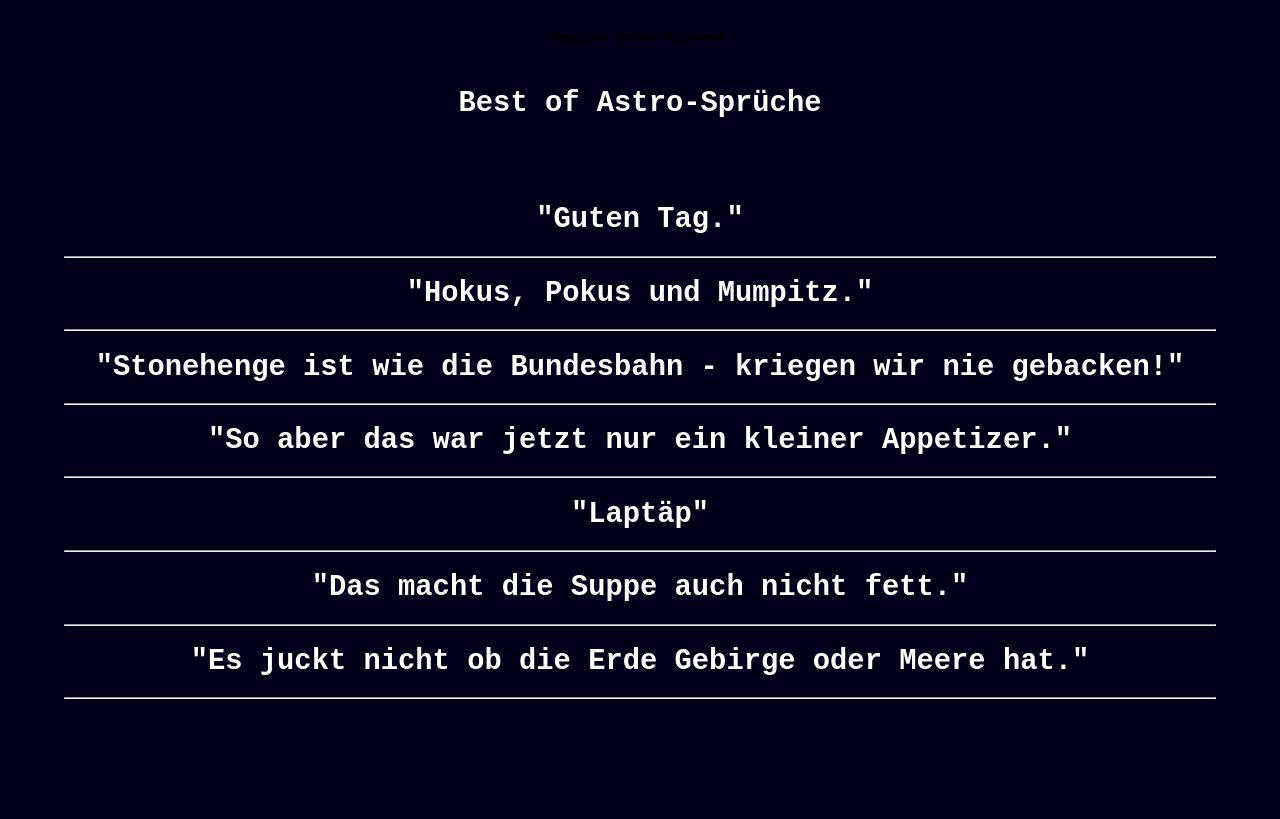
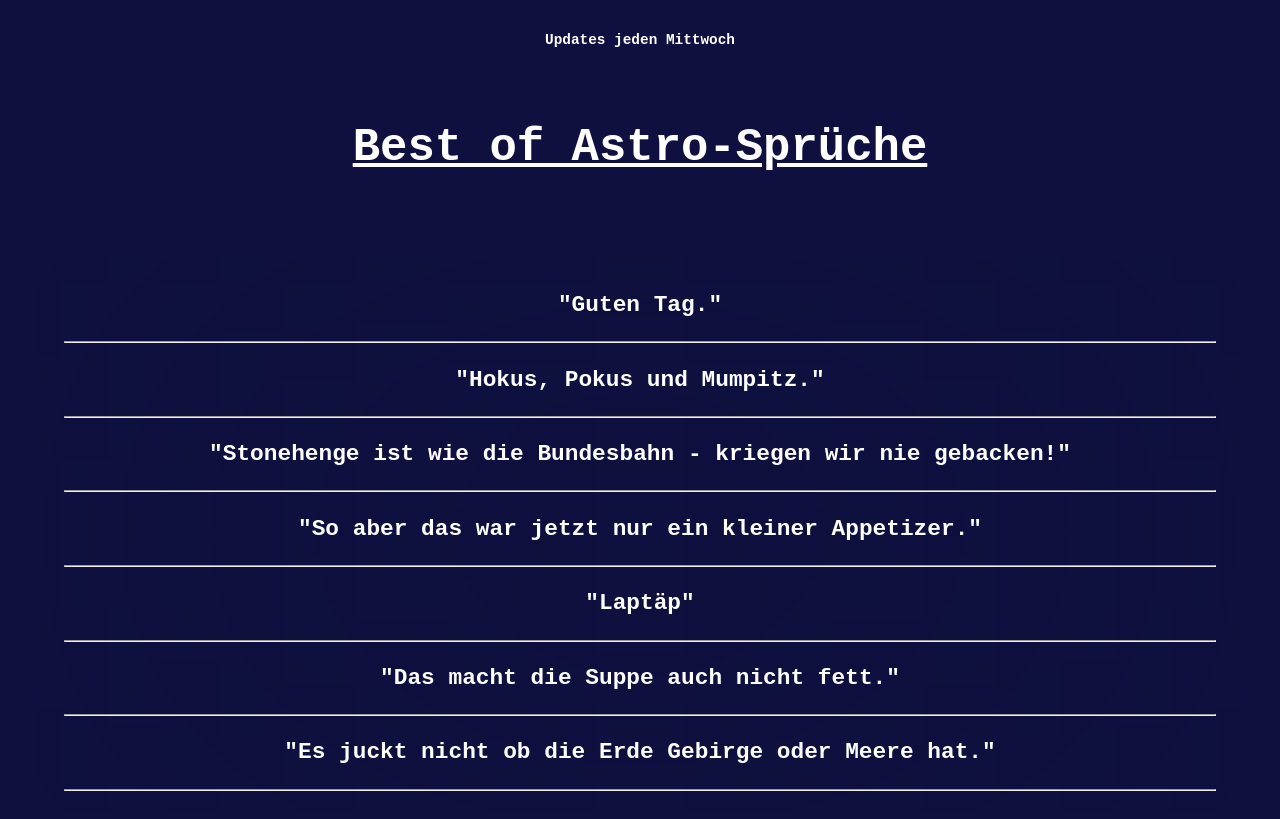
Before and after one commit to linse2268/Astrospr-che, a plain HTML site: page index.html in a window 1280 px wide. Drawn offline with Linux system fonts and the light colour scheme.

Commit message:
Update styles.css

```diff
--- a/styles.css
+++ b/styles.css
@@ -1,5 +1,6 @@
 :root {
-    --font-size-h1: calc(1rem + 1vw);
+    --font-size-h1: calc(10px + 1vw);
+    --font-size-hinweis: calc(0.5em + 0.5vw);
 }
 
 
@@ -12,7 +13,7 @@
 
 
 body{
-    background-color: rgb(0, 0, 27);
+    background-color: #0f103f;
     display: flex;
     flex-direction: column;
     align-items: center;
@@ -30,9 +31,11 @@ header{
 
 }
 
-header, h1{
+.headerH1{
     color: white;
     font-size: var(--font-size-h1);
+    padding: 6vh 0 6vh 0vw;
+    text-decoration: underline;
 }
 
 #content{
@@ -45,14 +48,14 @@ header, h1{
     text-align: center;
 }
 
-#zitate{
+.zitate{
     color: white;
     font-size: var(--font-size-h1);
     padding: 1vh 0 1vh 0vw;
 }
 
-details{
+
+.hinweis{
     color: white;
-    width: 50vw;
-    font-size: 3em;
+    font-size: var(--font-size-hinweis);
 }
```
